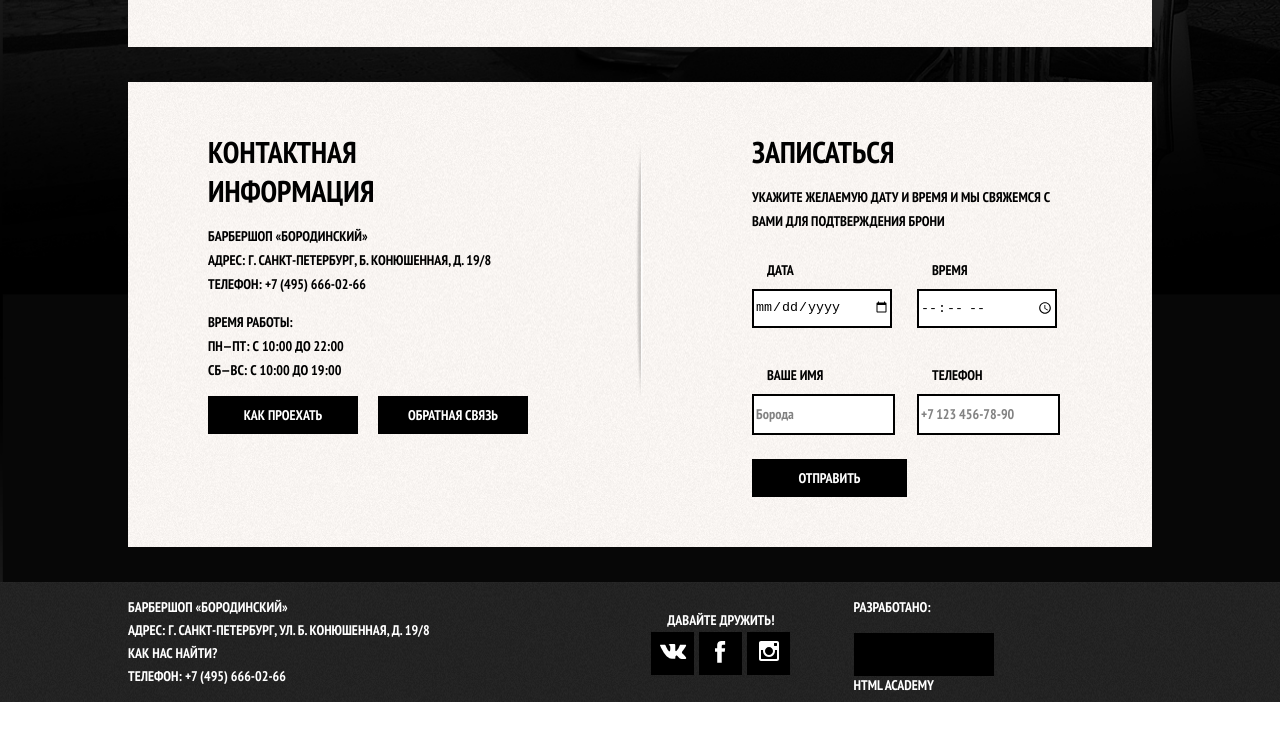
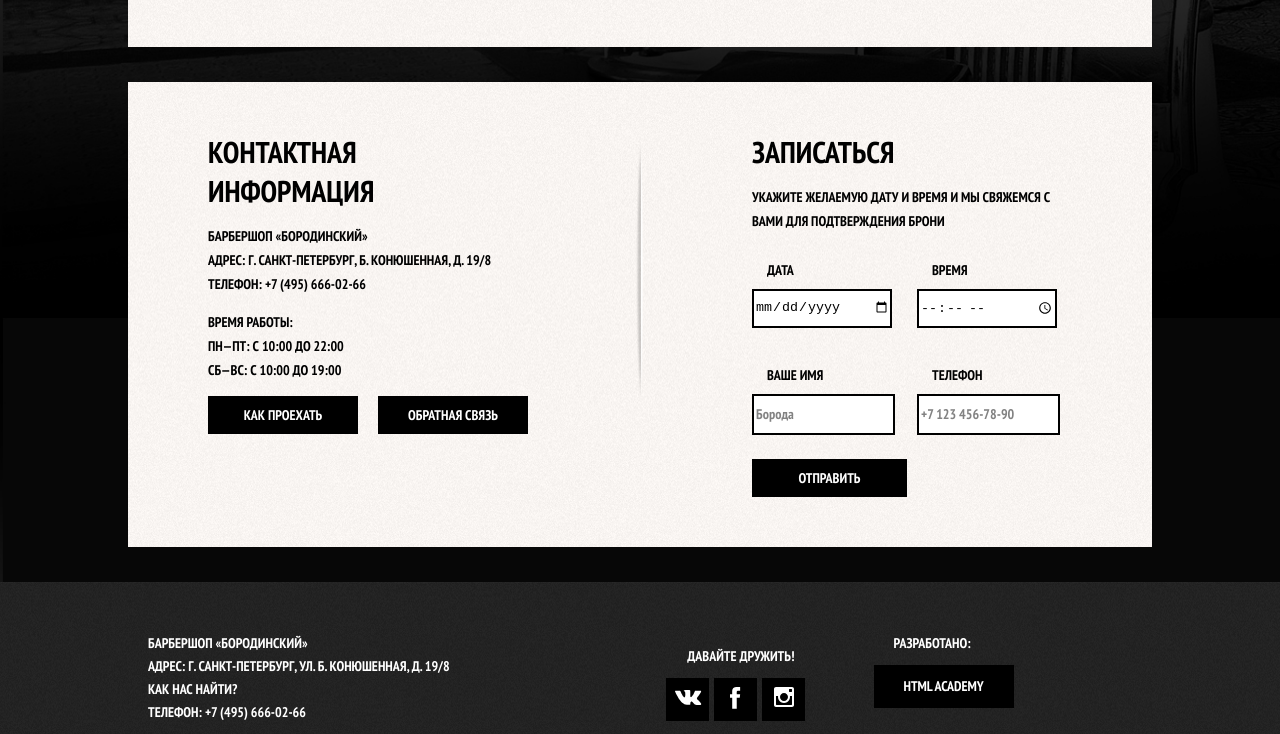
Before and after one commit to kazumi8/barbershop, a plain HTML site: page index.html in a window 1280 px wide. Shown: the part 863-1597 px from the top of the page. Before the commit the page ends 1565 px from the top, so only its background shows below. Drawn offline with nearby package versions, Linux system fonts and the light colour scheme.

Commit message:
подвинула элементыв подвале

```diff
--- a/css/index.css
+++ b/css/index.css
@@ -315,6 +315,7 @@ a {
 
 .main-footer {
     background-image: url("../img/backgraund-footer.jpg");
+
 }
 
 .main-footer__wrapper {
@@ -325,6 +326,7 @@ a {
     max-width: 1024px;
     width: 100%;
     margin: 0 auto;
+
 }
 
 .main-footer__info {
@@ -334,6 +336,9 @@ a {
 .main-footer__info-text, .main-footer__social-text, .developers__text {
     line-height: 23px;
     color: #FFFFFF;
+
+    padding: 50px 10px 10px 20px;
+    margin: 0;
 }
 
 .main-footer__info-link {
@@ -379,10 +384,18 @@ a {
     background-color: #000000;
 }
 
+.developers__text {
+    text-align: left;
+}
+
 .developers__wrapper {
     width: 140px;
     height: 43px;
     background-color: #000000;
+
+    display: flex;
+    justify-content: center;
+    align-items: center;
 }
 
 .developers__link {
--- a/index.html
+++ b/index.html
@@ -240,10 +240,10 @@
                     РАЗРАБОТАНО:
                 </p>
                <div class="developers__wrapper">
-
-               </div> <a href="https://htmlacademy.ru/" class="developers__link">
+                    <a href="https://htmlacademy.ru/" class="developers__link">
                     html academy
                 </a>
+               </div>
             </section>
         </div>
     </footer>
```
